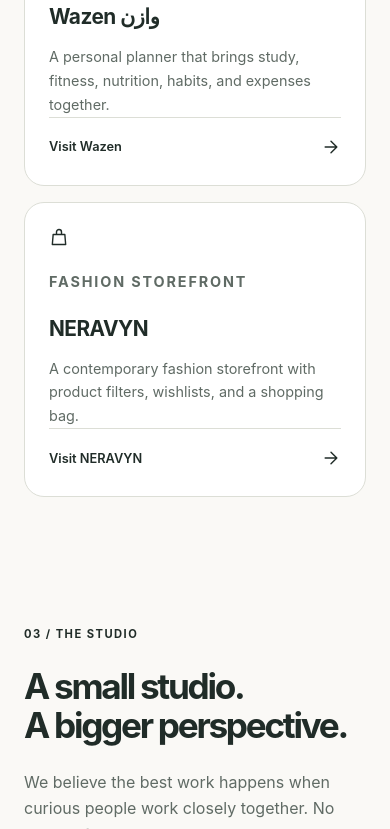
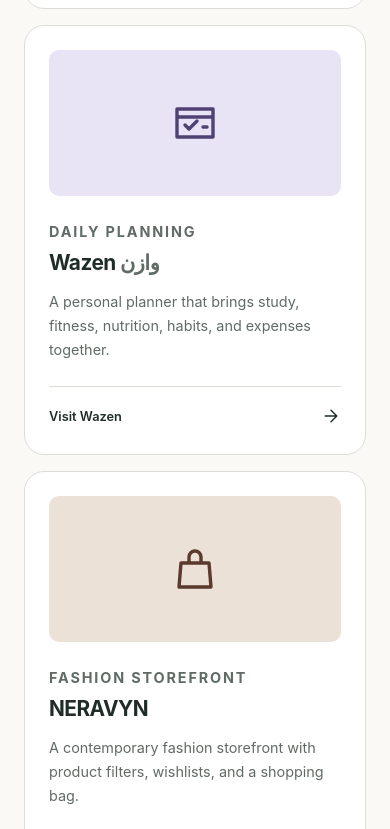
Before and after one commit to nezar2004/forma-studio, a plain HTML site: page index.html in a window 390 px wide. Shown: the part 3202-4031 px from the top of the page. Drawn offline with Linux system fonts and the light colour scheme.

Commit message:
Style responsive portfolio cards

```diff
--- a/styles.css
+++ b/styles.css
@@ -158,6 +158,22 @@ h1 { font-size: clamp(3.25rem, 6.8vw, 6rem); font-weight: 550; line-height: 1.02
 .studio-note { grid-column: 1 / -1; display: flex; align-items: center; gap: var(--space-5); background: var(--surface-soft); padding: var(--space-5); border-radius: var(--radius-sm); font-size: .85rem; }
 .studio-note > span { font-size: 2rem; color: var(--accent); }
 
+/* Portfolio illustrations and card spacing. */
+.work-cover {
+  display: grid;
+  place-items: center;
+  aspect-ratio: 2 / 1;
+  margin-bottom: var(--space-5);
+  border-radius: var(--radius-sm);
+}
+.work-cover .icon { width: 3rem; height: 3rem; }
+.work-cover-amal { background: #dcece7; color: #18534a; }
+.work-cover-wazen { background: #e9e4f5; color: #504175; }
+.work-cover-neravyn { background: #ece1d6; color: #5b392c; }
+.work-card > .eyebrow { margin-top: 0; margin-bottom: var(--space-2); }
+.work-card h3 span { color: var(--muted); }
+.work-card > p:not(.eyebrow) { margin-bottom: var(--space-5); }
+
 /* Form fields use real labels, visible focus, and an explicit status region. */
 .contact-section { background: var(--surface-soft); }
 .contact-grid { display: grid; grid-template-columns: .9fr 1.1fr; gap: var(--space-9); }
@@ -202,7 +218,7 @@ input:user-invalid, textarea:user-invalid { border-color: var(--error); }
   .section { padding-block: var(--space-8); }
   .header-inner { flex-wrap: wrap; gap: var(--space-3); padding-block: var(--space-3); }
   .header-actions { margin-left: auto; }
-  .nav { order: 3; width: 100%; justify-content: space-between; gap: var(--space-3); }
+  .nav { order: 3; width: 100%; justify-content: space-between; flex-wrap: wrap; gap: 0 var(--space-3); }
   .js .menu-toggle { display: inline-flex; }
   .js .nav { display: none; }
   .js .nav.is-open { display: flex; }
```
